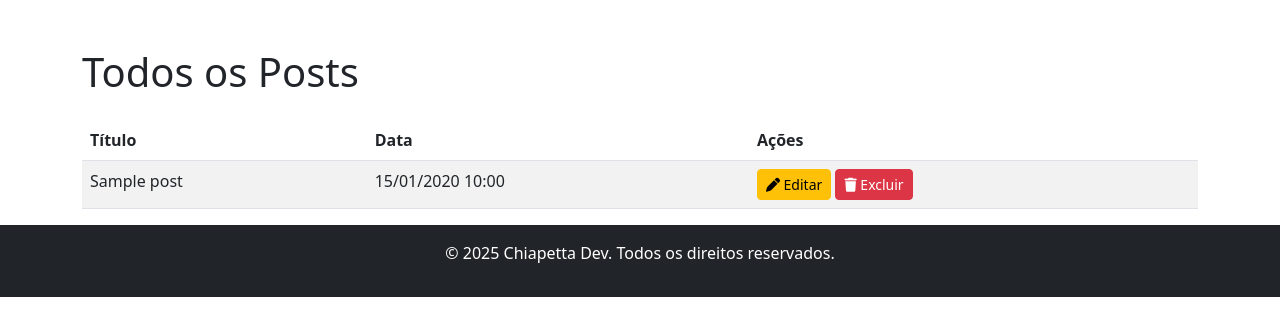
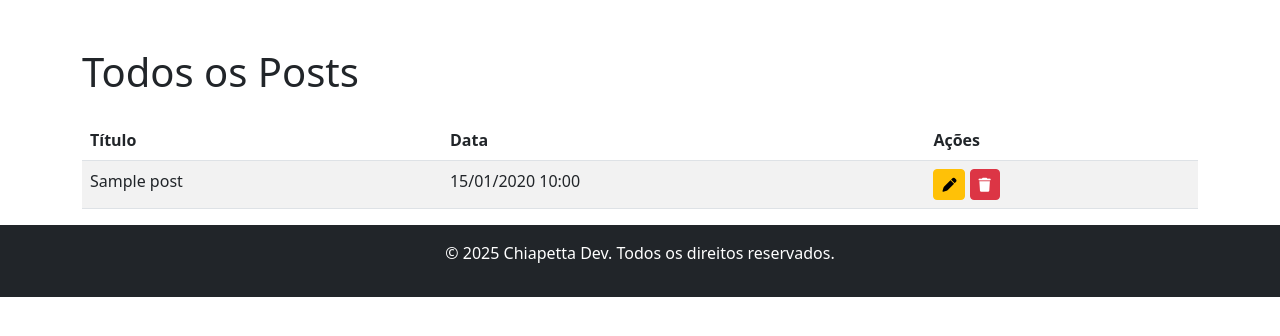
Before and after one commit to chiapettaiago/my_portfolio, a Flask app: page /posts in a window 1280 px wide. Shown: the part 56-392 px from the top of the page. Run offline with Flask 3, Linux system fonts and the light colour scheme; a user stored in the database is signed in; tables that the repository leaves empty hold one stand-in row (values such as "Sample post"); some libraries are stand-ins or nearby versions.

Commit message:
controle do blog

```diff
--- a/templates/all_posts.html
+++ b/templates/all_posts.html
@@ -21,12 +21,12 @@
                 <td>
                     <!-- Botão Editar -->
                     <a href="{{ url_for('edit_post', post_id=post.id) }}" class="btn btn-warning btn-sm">
-                        <i class="fa-solid fa-pen"></i> Editar
+                        <i class="fa-solid fa-pen"></i>
                     </a>
                     <!-- Botão Excluir -->
                     <form action="{{ url_for('delete_post', post_id=post.id) }}" method="POST" class="d-inline">
                         <button type="submit" class="btn btn-danger btn-sm" onclick="return confirm('Tem certeza que deseja excluir este post?');">
-                            <i class="fa-solid fa-trash"></i> Excluir
+                            <i class="fa-solid fa-trash"></i>
                         </button>
                     </form>
                 </td>
```
